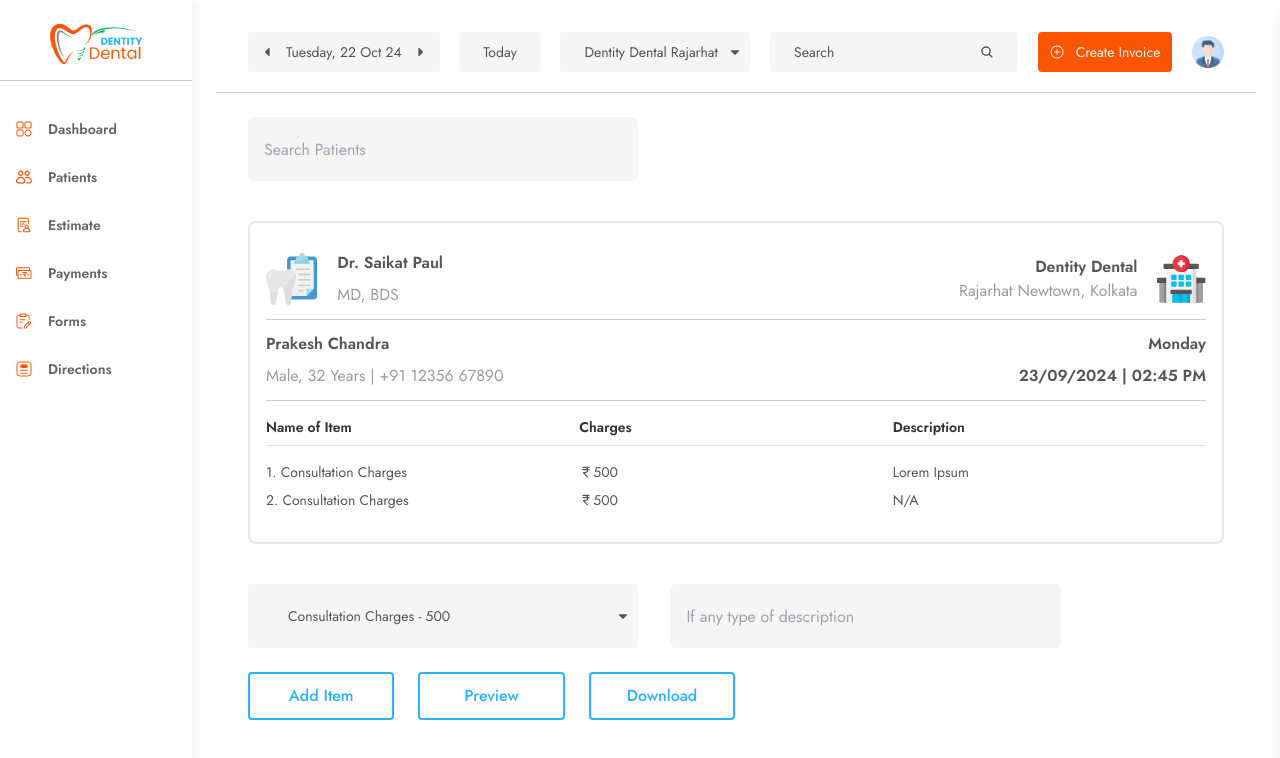
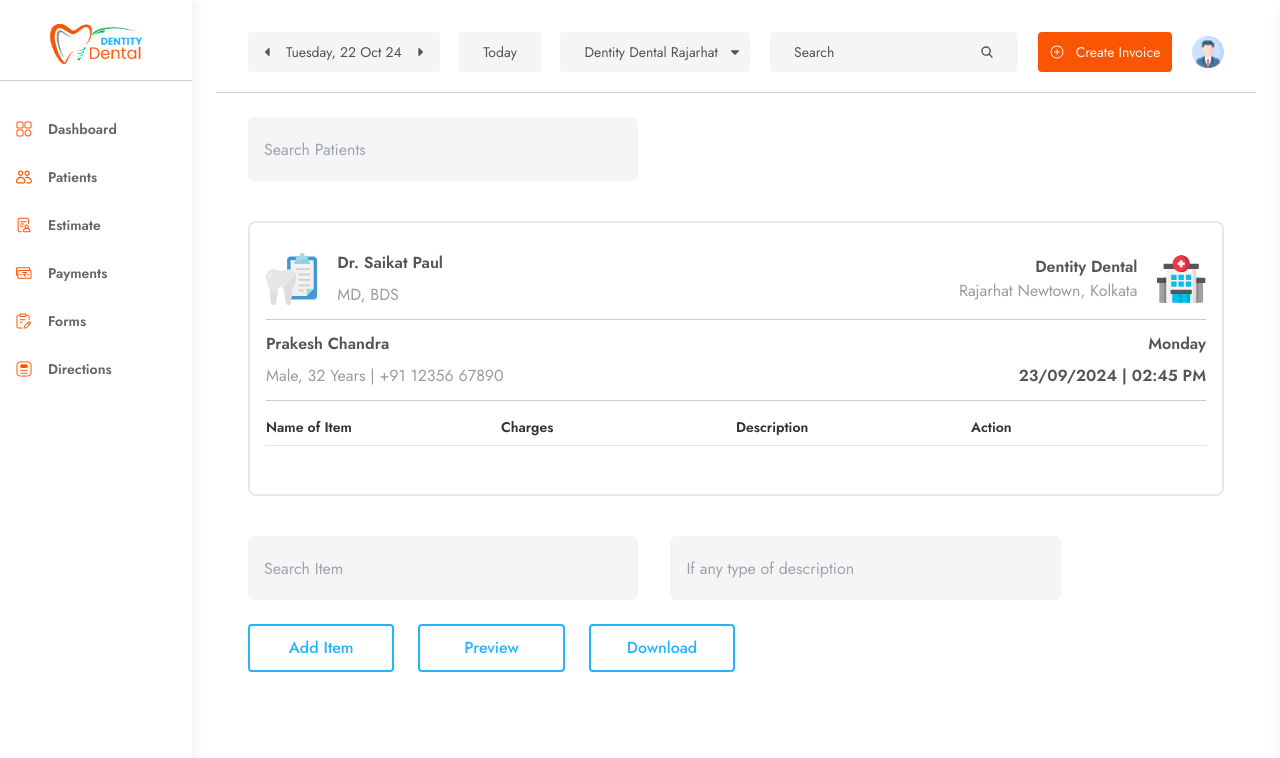
Before and after one commit to therebootai/democlinicsofwarefrontend, a React (Vite) app: page /patient/1/estimate in a window 1280 px wide. Shown: the top 758 px of the page. Built offline with nearby package versions, Linux system fonts and the light colour scheme.

Commit message:
modified

```diff
--- a/src/pages/Estimate.jsx
+++ b/src/pages/Estimate.jsx
@@ -1,24 +1,70 @@
-import React from "react";
+import React, { useState, useEffect } from "react";
 import AdminDashboardTemplate from "../template/AdminDashboardTemplate";
 import Topheader from "../component/Topheader";
 import { MdCurrencyRupee } from "react-icons/md";
 import { GoPlusCircle } from "react-icons/go";
+import { FaCaretDown, FaTrash } from "react-icons/fa";
 import { Link } from "react-router-dom";
-import { FaCaretDown } from "react-icons/fa";
+import axios from "axios";
 
 const Estimate = () => {
-  const estimate = [
-    {
-      itemname: "Consultation Charges",
-      charges: "500",
-      description: "Lorem Ipsum",
-    },
-    {
-      itemname: "Consultation Charges",
-      charges: "500",
-      description: "",
-    },
-  ];
+  const [estimate, setEstimate] = useState([]);
+  const [selectedItem, setSelectedItem] = useState("");
+  const [description, setDescription] = useState("");
+  const [searchTerm, setSearchTerm] = useState("");
+  const [searchResults, setSearchResults] = useState([]);
+  const [isSearching, setIsSearching] = useState(false);
+
+  useEffect(() => {
+    const fetchSearchResults = async () => {
+      if (searchTerm.trim() === "") {
+        setSearchResults([]);
+        return;
+      }
+
+      try {
+        setIsSearching(true);
+        const response = await axios.get(
+          `${import.meta.env.VITE_BASE_URL}/api/addpayment/getdropdown`,
+          {
+            params: { query: searchTerm },
+          }
+        );
+        setSearchResults(response.data);
+      } catch (error) {
+        console.error("Error fetching search results:", error);
+      } finally {
+        setIsSearching(false);
+      }
+    };
+
+    fetchSearchResults();
+  }, [searchTerm]);
+
+  const handleAddItem = () => {
+    if (selectedItem) {
+      const itemExists = estimate.some(
+        (item) => item.itemname === selectedItem.itemname
+      );
+      if (itemExists) {
+        alert("Item already added.");
+        return;
+      }
+
+      setEstimate((prevEstimate) => [
+        ...prevEstimate,
+        { ...selectedItem, description: description || "N/A" },
+      ]);
+      setSelectedItem("");
+      setSearchTerm("");
+      setDescription("");
+    }
+  };
+
+  const handleDeleteItem = (index) => {
+    setEstimate((prevEstimate) => prevEstimate.filter((_, i) => i !== index));
+  };
+
   return (
     <AdminDashboardTemplate>
       <div>
@@ -37,13 +83,13 @@ const Estimate = () => {
           <input
             type="text"
             placeholder="Search Patients"
-            className="h-[4rem] px-4 bg-[#F5F5F5] w-full rounded-md outline-none "
+            className="h-[4rem] px-4 bg-[#F5F5F5] w-full rounded-md outline-none"
           />
         </div>
-
         <div className="p-4 xxl:p-8 border-2 border-[#E7E7E7] rounded-lg">
           <div className="flex flex-col">
-            <div className="flex justify-between py-3  border-b border-black/20">
+            {/* Doctor and Patient Info */}
+            <div className="flex justify-between py-3 border-b border-black/20">
               <div className="flex items-center gap-5 justify-center">
                 <img
                   src="/icons/tooth-prescription.svg"
@@ -62,7 +108,7 @@ const Estimate = () => {
                 </div>
               </div>
               <div className="flex items-center gap-5 justify-center">
-                <div className="flex flex-col ">
+                <div className="flex flex-col">
                   <h1 className="xlg:text-base text-sm xxl:text-xl font-semibold text-custom-gray text-right">
                     Dentity Dental
                   </h1>
@@ -79,7 +125,7 @@ const Estimate = () => {
                 />
               </div>
             </div>
-            <div className="flex justify-between py-3  border-b border-black/20">
+            <div className="flex justify-between py-3 border-b border-black/20">
               <div className="flex flex-col gap-2">
                 <h1 className="xlg:text-base text-sm xxl:text-xl font-semibold text-custom-gray">
                   Prakesh Chandra
@@ -92,66 +138,98 @@ const Estimate = () => {
                 <h1 className="xlg:text-base text-sm xxl:text-xl font-semibold text-custom-gray text-right">
                   Monday
                 </h1>
-                <p className="xlg:text-base text-sm xxl:text-xl font-semibold text-custom-gray   text-right">
+                <p className="xlg:text-base text-sm xxl:text-xl font-semibold text-custom-gray text-right">
                   23/09/2024 | 02:45 PM
                 </p>
               </div>
             </div>
+
+            {/* Estimate Table */}
             <div className="flex flex-col gap-4 py-4">
-              <div className="border-b border-[#0000001A] flex flex-row pb-2 font-semibold text-sm xxl:text-lg text-[#333333] ">
+              <div className="border-b border-[#0000001A] flex flex-row pb-2 font-semibold text-sm xxl:text-lg text-[#333333]">
                 <div className="flex-1">Name of Item</div>
                 <div className="flex-1">Charges</div>
                 <div className="flex-1">Description</div>
+                <div className="flex-1">Action</div>
               </div>
               <div className="flex flex-col gap-2">
                 {estimate.map((item, index) => (
                   <div
-                    className="flex flex-row text-sm xxl:text-lg text-custom-gray "
+                    className="flex flex-row text-sm xxl:text-lg text-custom-gray"
                     key={index}
                   >
                     <div className="flex-1">
-                      {index + 1}. {item.itemname}
+                      {index + 1}. {item.iteamName}
                     </div>
                     <div className="flex-1 flex items-center">
-                      <span>
-                        <MdCurrencyRupee />
-                      </span>
-                      {item.charges}
+                      <MdCurrencyRupee />
+                      {item.iteamCharges}
                     </div>
-                    <div className="flex-1">{item.description || "N/A"}</div>
+                    <div className="flex-1">{item.description}</div>
+                    <div className="flex-1">
+                      <button
+                        onClick={() => handleDeleteItem(index)}
+                        className="text-red-500 hover:text-red-700 ml-4"
+                      >
+                        <FaTrash />
+                      </button>
+                    </div>
                   </div>
                 ))}
               </div>
             </div>
           </div>
         </div>
-        <div className=" flex flex-col gap-6">
+        {/* Search and Add Item Section */}
+        <div className="flex flex-col gap-6">
           <div className="flex flex-row gap-8">
-            <div className=" w-[40%]  flex items-center bg-[#F5F5F5] gap-3 rounded px-2 xlg:px-6 h-[4rem] relative xl:text-base text-xs xlg:text-sm text-custom-gray ">
-              <select
-                name=""
-                id=""
-                className="h-[4rem] px-4 bg-[#F5F5F5] w-full rounded-md outline-none  focus:outline-none appearance-none"
-              >
-                <option value="">Consultation Charges - 500</option>
-                <option value="">IOPA X- Ray of - 6000</option>
-                <option value="">Extraction of - 5000</option>
-                <option value="">
-                  Ultra Sonic Scalling of Full Mouth - 700
-                </option>
-              </select>
-              <FaCaretDown className="absolute right-2 top-1/2 transform -translate-y-1/2 pointer-events-none text-gray-600" />
+            <div className="relative w-[40%]">
+              <input
+                type="text"
+                placeholder="Search Item"
+                value={searchTerm}
+                onChange={(e) => setSearchTerm(e.target.value)}
+                className="h-[4rem] px-4 bg-[#F5F5F5] w-full rounded-md outline-none"
+              />
+              {isSearching ? (
+                <div className="absolute top-[4rem] bg-white w-full z-10">
+                  <p className="p-4">Searching...</p>
+                </div>
+              ) : searchResults.length > 0 ? (
+                <div className="absolute top-[4rem] bg-white w-full z-10 shadow-lg rounded-md">
+                  {searchResults.map((item, index) => (
+                    <div
+                      key={index}
+                      onClick={() => {
+                        setSelectedItem(item);
+                        setSearchTerm(
+                          `${item.iteamName} - ${item.iteamCharges}`
+                        );
+                        setSearchResults([]);
+                      }}
+                      className="p-2 cursor-pointer hover:bg-gray-100"
+                    >
+                      {item.iteamName} - {item.iteamCharges}
+                    </div>
+                  ))}
+                </div>
+              ) : null}
             </div>
             <div className="w-[40%]">
               <input
                 type="text"
                 placeholder="If any type of description"
+                value={description}
+                onChange={(e) => setDescription(e.target.value)}
                 className="h-[4rem] px-4 bg-[#F5F5F5] w-full rounded-md outline-none"
               />
             </div>
           </div>
           <div className="w-full flex flex-row gap-6">
-            <button className="w-[15%] flex justify-center items-center h-[3rem] xxl:h-[4rem] rounded border-2 border-custom-blue text-custom-blue bg-white hover:bg-custom-blue xxl:text-lg hover:text-white font-medium">
+            <button
+              onClick={handleAddItem}
+              className="w-[15%] flex justify-center items-center h-[3rem] xxl:h-[4rem] rounded border-2 border-custom-blue text-custom-blue bg-white hover:bg-custom-blue xxl:text-lg hover:text-white font-medium"
+            >
               Add Item
             </button>
             <button className="w-[15%] flex justify-center items-center h-[3rem] xxl:h-[4rem] rounded border-2 border-custom-blue text-custom-blue bg-white hover:bg-custom-blue xxl:text-lg hover:text-white font-medium">
```
